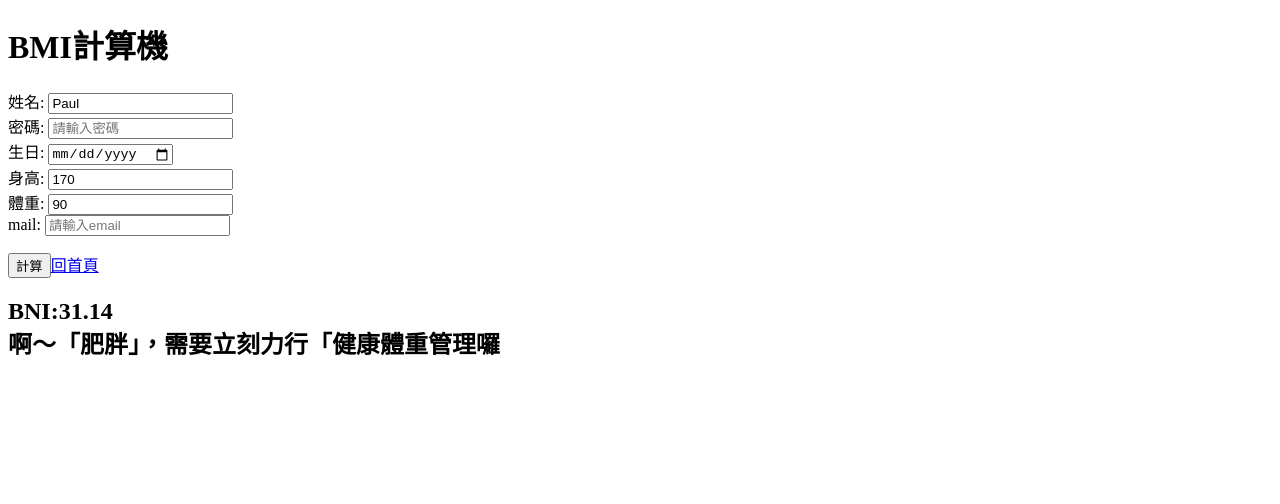
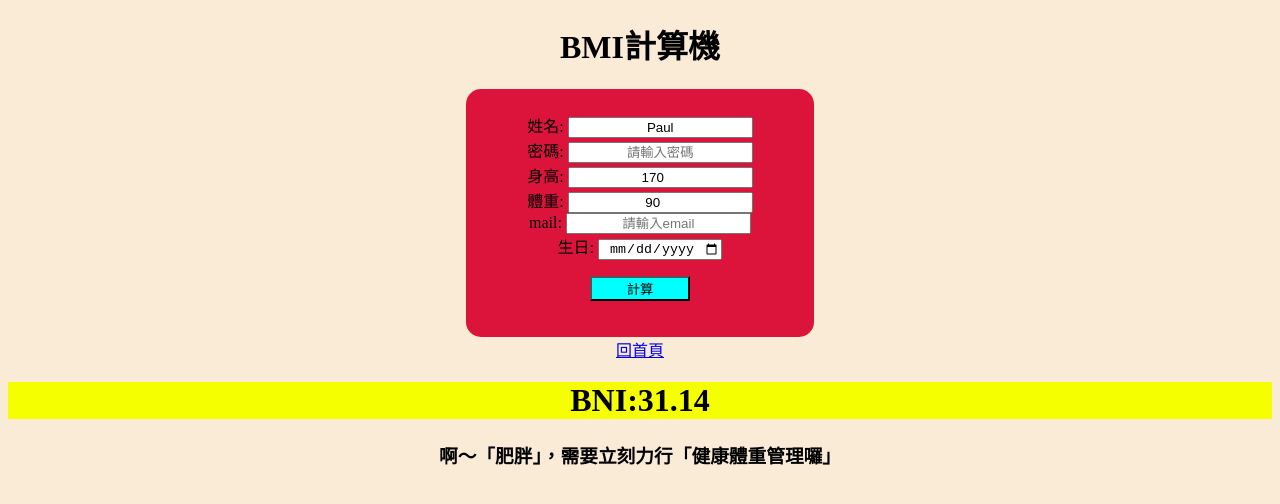
Before and after one commit to PaulChenchi/gym-web, a plain HTML site: page bmi.html in a window 1280 px wide. Both pictures are taken after a click on the button "計算". Drawn offline with Linux system fonts and the light colour scheme.

Commit message:
加入判斷式以及CSS樣式

```diff
--- a/bmi.html
+++ b/bmi.html
@@ -5,6 +5,34 @@
 <head>
     <meta charest="utf-8">
     <title>BMI 計算機</title>
+    <style>
+        body {
+            text-align: center;
+            background-color: antiquewhite;
+        }
+
+        form {
+            width: 300px;
+            height: 200px;
+            margin: 0 auto;
+            border-radius: 15px;
+            background-color: crimson;
+            padding: 24px;
+        }
+
+        input {
+            text-align: center;
+        }
+
+        #calc {
+            width: 100px;
+            background-color: aqua;
+        }
+
+        .bmi-result {
+            background-color: rgb(246, 255, 0);
+        }
+    </style>
 
 </head>
 
@@ -17,9 +45,7 @@
         <label for="password">密碼:</label>
         <input type="password" id="password" name="password" placeholder="請輸入密碼">
         <br>
-        <label for="birthday">生日:</label>
-        <input type="date" id="birthday" name="birthday" value="Paul">
-        <br>
+
         <label for="userheight">身高:</label>
         <input type="number" id="userheight" name="userheight" value="170" step="0.5" required>
         <br>
@@ -28,14 +54,20 @@
         <br>
         <label for="useremail">mail:</label>
         <input type="email" id="useremail" name="useremail" placeholder="請輸入email">
+        <br>
+        <label for="birthday">生日:</label>
+        <input type="date" id="birthday" name="birthday" value="Paul">
         <p>
-            <input type="button" id="calc" value="計算" onclick="calcBMI()"></input><a href="./index.html">回首頁</a>
+            <input type="button" id="calc" value="計算" onclick="calcBMI()"></input>
         </p>
-        <h2 class="bmi-result"></h2>
+
 
 
 
     </form>
+    <a href="./index.html">回首頁</a>
+    <h1 class="bmi-result"></h1>
+    <h3 class="bmi-comment"></h3>
     <script>
 
         function calcBMI() {
@@ -50,11 +82,15 @@
                     break;
                 }
             }
-            bmiResult.innerHTML = `BNI:${bmi}<br>${comment}`
+            bmiResult.innerHTML = `BNI:${bmi}`
+            bmiComment.innerHTML = `${comment}`
         }
 
         function getBMI(height, weight) {
 
+            if (height == '' || weight == '') {
+                return "輸入不得為空!";
+            }
             let bmi = weight / ((height / 100) ** 2);
             console.log(bmi, weight, height);
 
@@ -72,7 +108,7 @@
             [18.5, "「體重過輕」，需要多運動，均衡飲食，以增加體能，維持健康！"],
             [24, "恭喜！「健康體重」，要繼續保持！"],
             [27, "「體重過重」了，要小心囉，趕快力行「健康體重管理」！"],
-            [1000, "啊～「肥胖」，需要立刻力行「健康體重管理囉"],
+            [1000, "啊～「肥胖」，需要立刻力行「健康體重管理囉」"],
         ]
 
         // 取得元素
@@ -80,6 +116,8 @@
         const weightEl = document.querySelector("#userweight");
         const heightEl = document.querySelector("#userheight");
         const bmiResult = document.querySelector(".bmi-result");
+        const bmiComment = document.querySelector(".bmi-comment");
+
         console.log(calcBtn, heightEl, weightEl);
 
         // 監聽按鈕
```
